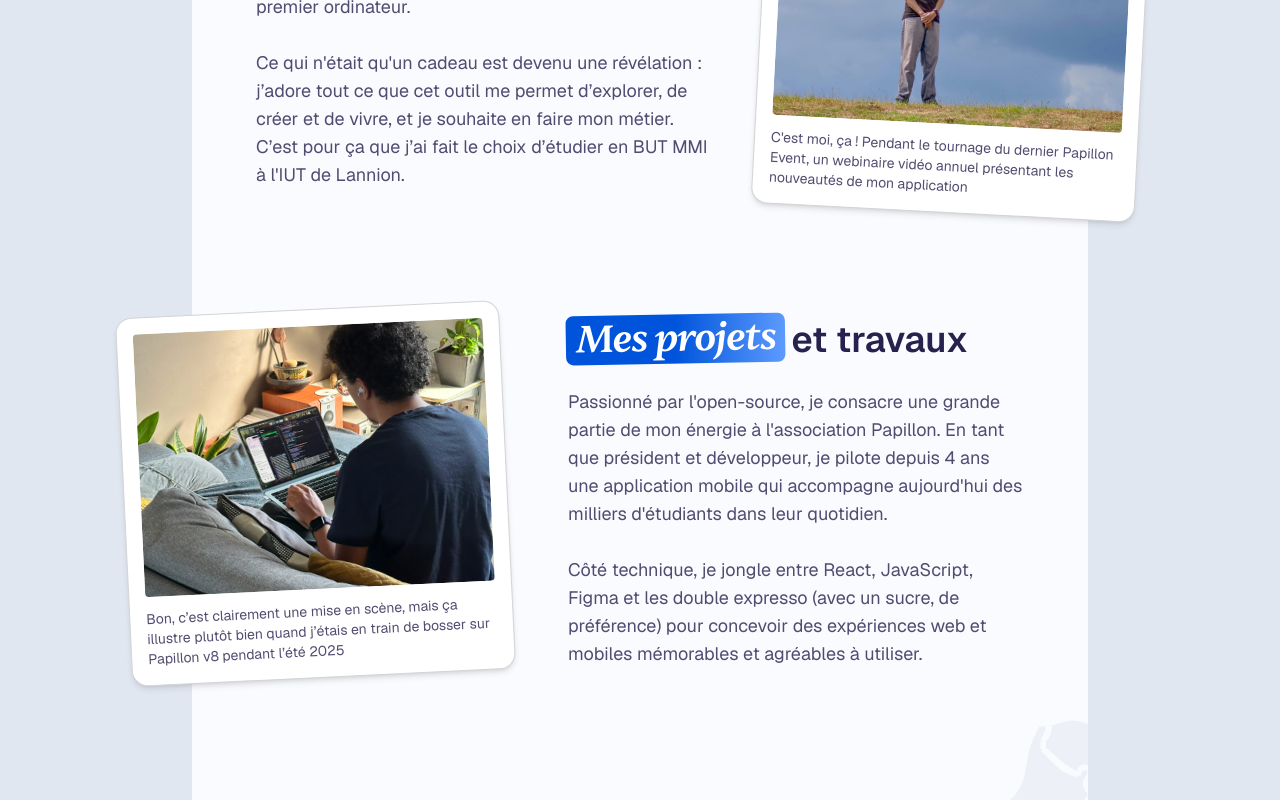
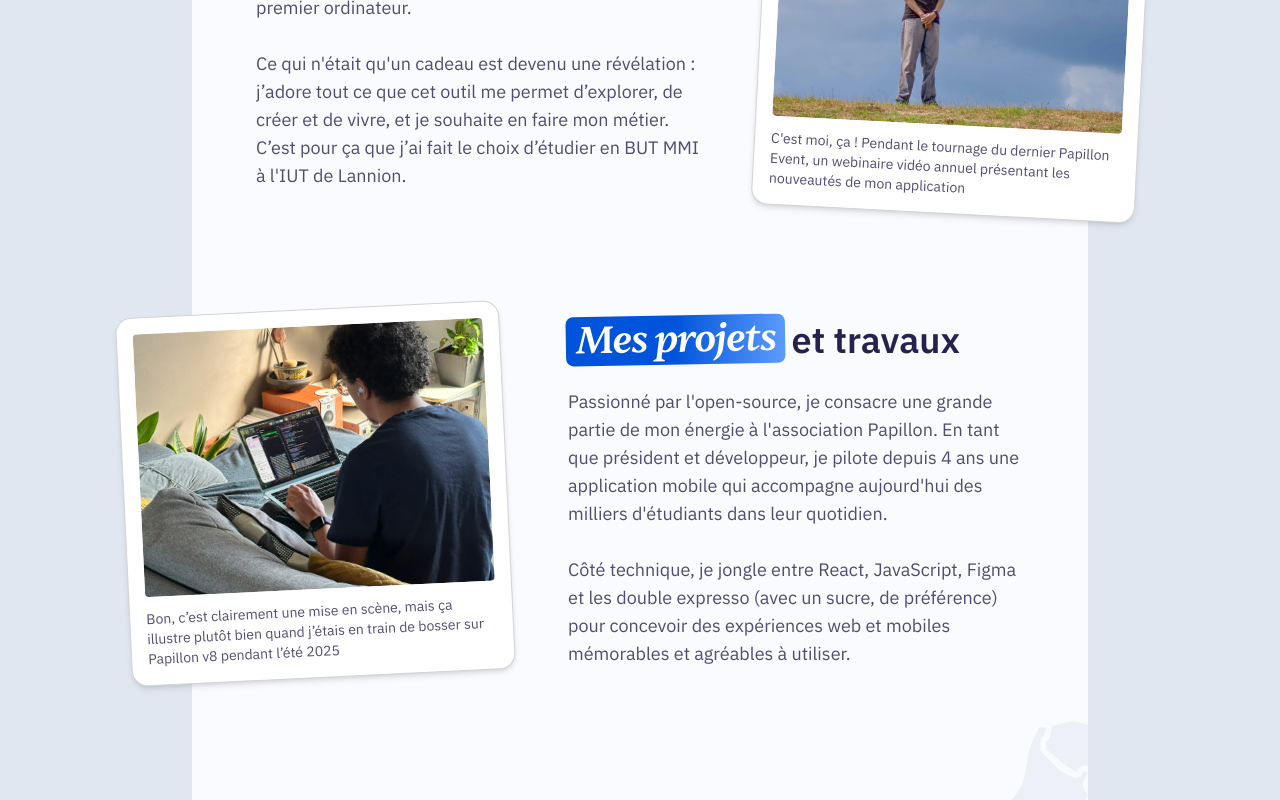
Before and after one commit to ecnivtwelve/vincelinise.com, a Next.js app: page / in a window 1280 px wide. Shown: the part 2271-3071 px from the top of the page. Built offline with nearby package versions, Linux system fonts and the light colour scheme.

Commit message:
chore: change font

```diff
--- a/app/layout.tsx
+++ b/app/layout.tsx
@@ -2,9 +2,9 @@ import type { Metadata } from "next";
 import "./globals.css";
 import SmoothScroll from "./components/SmoothScroll";
 
-import { Geist } from 'next/font/google'
+import { IBM_Plex_Sans } from 'next/font/google'
 
-const geist = Geist({
+const font = IBM_Plex_Sans({
   subsets: ['latin'],
 })
 
@@ -20,7 +20,7 @@ export default function RootLayout({
 }>) {
   return (
     <html lang="fr">
-      <body className={geist.className + ' antialiased text-foreground bg-background overflow-x-hidden'}>
+      <body className={font.className + ' antialiased text-foreground bg-background overflow-x-hidden'}>
         <div className="gradient-bg"></div>
 
         <SmoothScroll />
```
